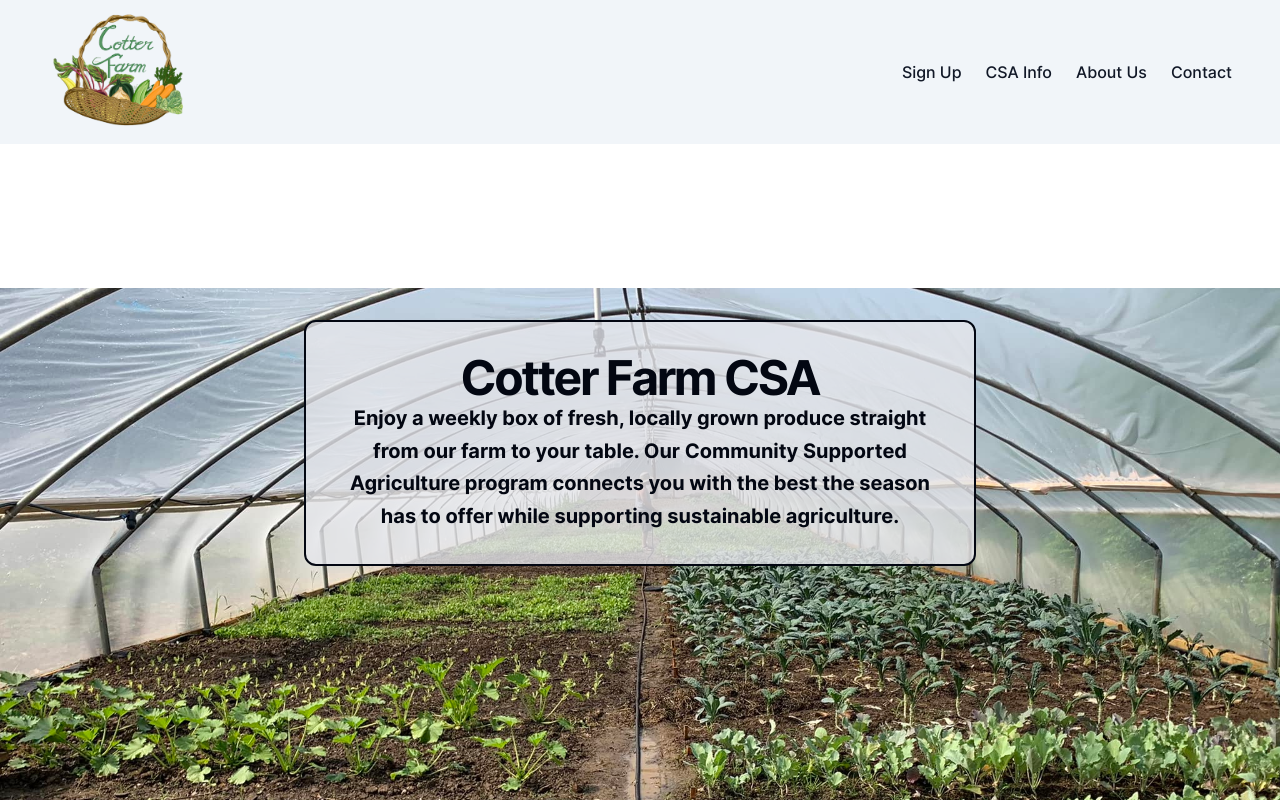
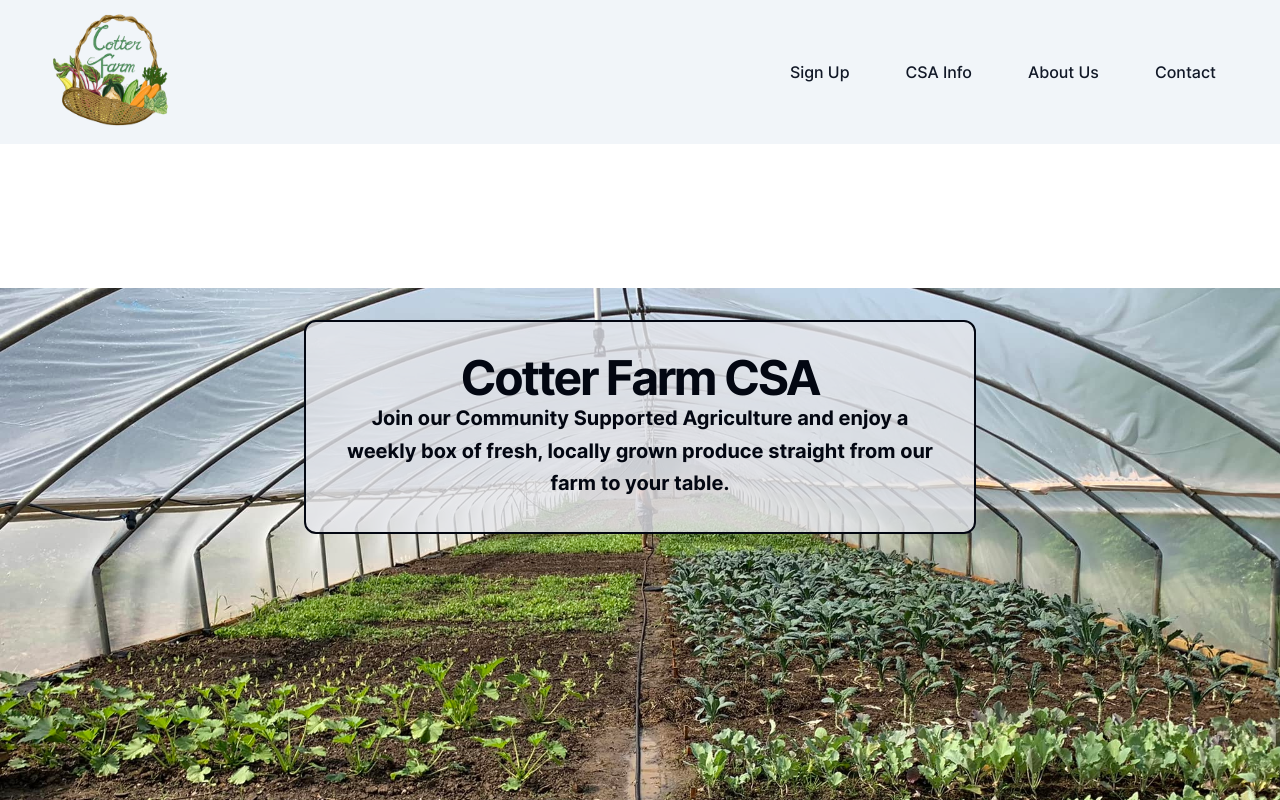
Before and after one commit to louieknolle/new-farm-site, a React (Vite) app: page / in a window 1280 px wide. Shown: the top 800 px of the page. Built offline with nearby package versions, Linux system fonts and the light colour scheme.

Commit message:
implements mobile nav

```diff
--- a/src/components/Banner.tsx
+++ b/src/components/Banner.tsx
@@ -17,10 +17,7 @@ export default function Banner() {
 						Cotter Farm CSA
 					</h1>
 					<p className='mx-auto max-w-3xl md:text-xl/relaxed lg:text-base/relaxed xl:text-xl/relaxed'>
-						Enjoy a weekly box of fresh, locally grown produce straight from our
-						farm to your table. Our Community Supported Agriculture program
-						connects you with the best the season has to offer while supporting
-						sustainable agriculture.
+						Join our Community Supported Agriculture and enjoy a weekly box of fresh, locally grown produce straight from our farm to your table.
 					</p>
 				</div>
 			</div>
--- a/src/components/Footer.tsx
+++ b/src/components/Footer.tsx
@@ -1,26 +1,26 @@
 import FacebookIcon from '@mui/icons-material/Facebook'
-import { NavLink } from 'react-router-dom'
 
 // eslint-disable-next-line @typescript-eslint/explicit-function-return-type
 export default function Footer() {
 	return (
 		<footer
-			className='flex w-full shrink-0 flex-row items-center gap-2 border-t px-4 py-6 md:px-6'
-			role='contentinfo'
+			className='flex sm:flex-row justify-evenly w-full shrink-0 flex-col items-center gap-2 border-t px-4 py-6 md:px-6 text-gray-600 text-xs'
 		>
-			<p className='text-xs text-gray-600'>
+			<p className='text-xs'>
 				© 2024 Cotter Farm. All rights reserved.
 			</p>
-			<p>513-707-8960</p>
-			<nav className='flex gap-4 sm:ml-auto sm:gap-6'>
-				<NavLink
-					className='text-xs underline-offset-4 hover:underline'
-					to='https://www.facebook.com/cotterfarm'
-					ariaLabel='Visit our Facebook page'
-				>
-					<FacebookIcon />
-				</NavLink>
-			</nav>
+			<div className='flex flex-col'>
+				<p>1557 Olive Branch-Stonelick Rd,<br/> Batavia, OH 45103</p>
+				<p>513-707-8960</p>
+			</div>
+			<a
+				className='text-xs underline-offset-4 hover:underline'
+				href='https://www.facebook.com/cotterfarm'
+				target='_blank'
+				aria-label='Visit our Facebook page' rel="noreferrer"
+			>
+				<FacebookIcon />
+			</a>
 		</footer>
 	)
 }
--- a/src/components/Header.tsx
+++ b/src/components/Header.tsx
@@ -1,33 +1,61 @@
-import farmLogo from '../../public/farmLogo.png'
+import { useRef, useState } from 'react';
+import farmLogo from '../../public/farmLogo.png';
 
 // eslint-disable-next-line @typescript-eslint/explicit-function-return-type
 function Header() {
+    const [isMenuOpen, setIsMenuOpen] = useState(false);
+    const navReference = useRef(null);
+
+    const onToggleMenu = (): void => {
+        setIsMenuOpen(!isMenuOpen);
+    };
+
+    const onCloseMenu = (): void => {
+        setIsMenuOpen(false);
+    };
+
     return (
         <header className='sticky top-0 z-10 flex h-24 items-center bg-slate-100 px-8 md:h-36 lg:px-12 w-full'>
-			<a className='' href='/#top'>
+            <a href='/#top' className='flex items-center'>
                 <img
-					alt='handdrawn basket with produce and the words "Cotter Farm" underneath it'
+                    alt='Cotter Farm logo with farm name written under handdrawn basket filled with vegetables'
                     className='h-24 w-auto md:h-36'
                     src={farmLogo}
                 />
                 <span className='sr-only'>Cotter Farm</span>
             </a>
-			<nav className='text-md ml-auto flex gap-4 font-medium underline-offset-4 sm:gap-6'>
-				<a className='underline-offset-4 hover:underline' href='/#contact'>
-					Sign Up
-				</a>
-				<a className='underline-offset-4 hover:underline' href='/#csa'>
-					CSA Info
-				</a>
-				<a className='underline-offset-4 hover:underline' href='/#about'>
-					About Us
-				</a>
-				<a className='underline-offset-4 hover:underline' href='/#contact'>
-					Contact
-				</a>
+            <button
+                onClick={onToggleMenu}
+                className='md:hidden p-2 ml-auto'
+                aria-controls='navbar-default'
+                aria-expanded={isMenuOpen}
+                aria-label='Toggle navigation'
+                type='button'
+            >
+                <svg className="w-6 h-6" fill="none" stroke="currentColor" viewBox="0 0 24 24" xmlns="http://www.w3.org/2000/svg">
+                    <path strokeLinecap="round" strokeLinejoin="round" strokeWidth="2" d="M4 6h16M4 12h16M4 18h16" />
+                </svg>
+            </button>
+            <div className={`absolute w-full inset-x-0 ${isMenuOpen ? 'block top-[100%] w-screen' : 'hidden'} bg-slate-100 md:bg-transparent md:relative md:block`} ref={navReference} >
+                <nav>
+                    <ul className='flex flex-col md:flex-row md:space-x-8 md:justify-end text-md ml-auto gap-4 font-medium underline-offset-4 sm:gap-6 p-4'>
+                        <li >
+                            <a href='/#contact' className='block py-2 pr-4 pl-3 hover:bg-gray-200 text-gray-900 rounded md:hover:underline md:hover:bg-transparent md:border-0 md:p-0' onClick={onCloseMenu}>Sign Up</a>
+                        </li>
+                        <li>
+                            <a href='/#csa' className='block py-2 pr-4 pl-3 hover:bg-gray-200 text-gray-900 rounded md:hover:underline md:hover:bg-transparent md:border-0 md:p-0' onClick={onCloseMenu}>CSA Info</a>
+                        </li>
+                        <li>
+                            <a href='/#about' className='block py-2 pr-4 pl-3 text-gray-900 hover:bg-gray-200 rounded md:hover:underline md:hover:bg-transparent md.border-0 md:p-0 ' onClick={onCloseMenu}>About Us</a>
+                        </li>
+                        <li >
+                            <a href='/#contact' className='block py-2 pr-4 pl-3 hover:bg-gray-200 text-gray-900 rounded md:hover:underline md:hover:bg-transparent md.border-0 md:p-0 ' onClick={onCloseMenu}>Contact</a>
+                        </li>
+                    </ul>
                 </nav>
+            </div>
         </header>
-	)
+    );
 }
 
-export default Header
+export default Header;
```
Also changed, not shown: 1 other file (tests, documents, lock files or other folders). Lines whose indentation alone changed are shown as unchanged.
